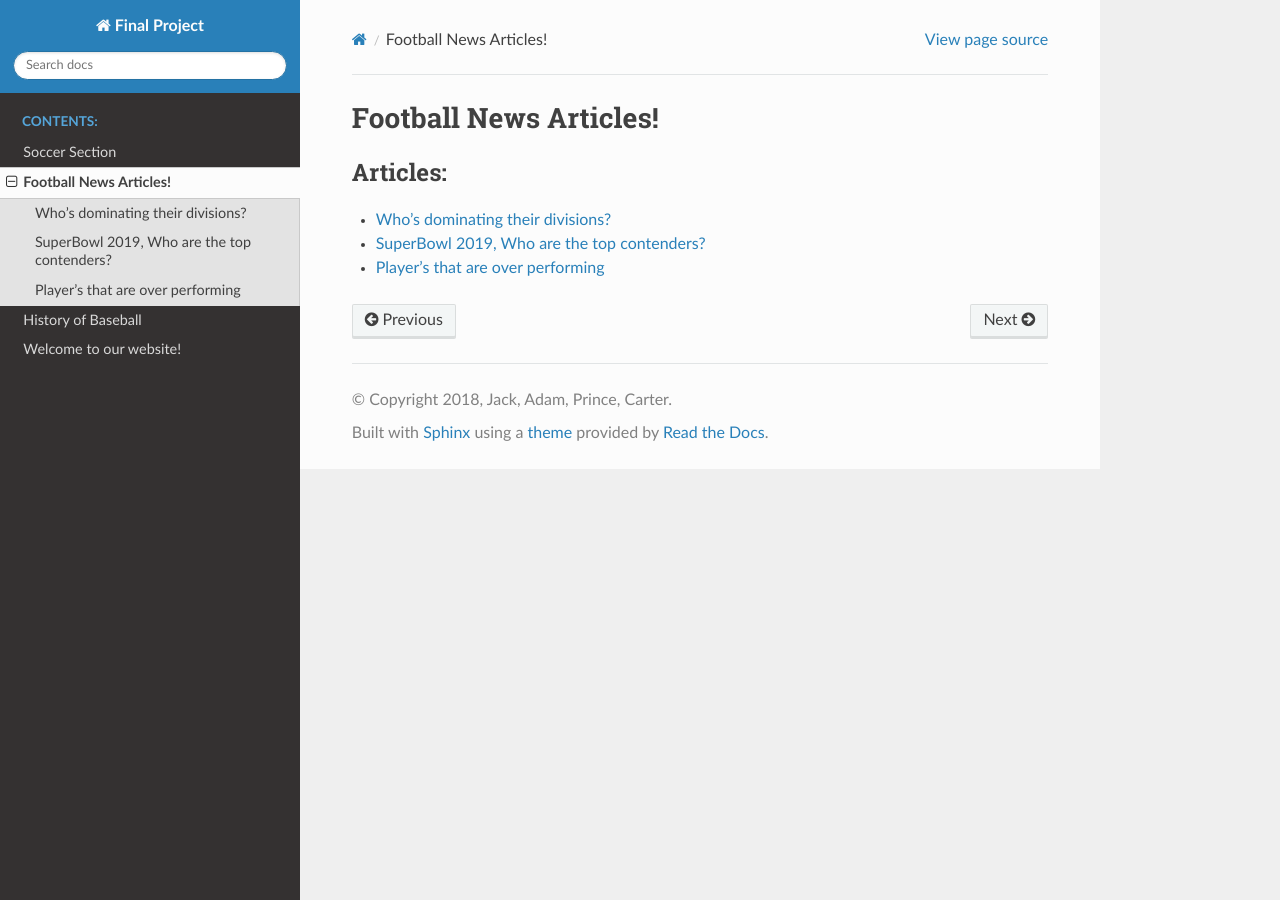
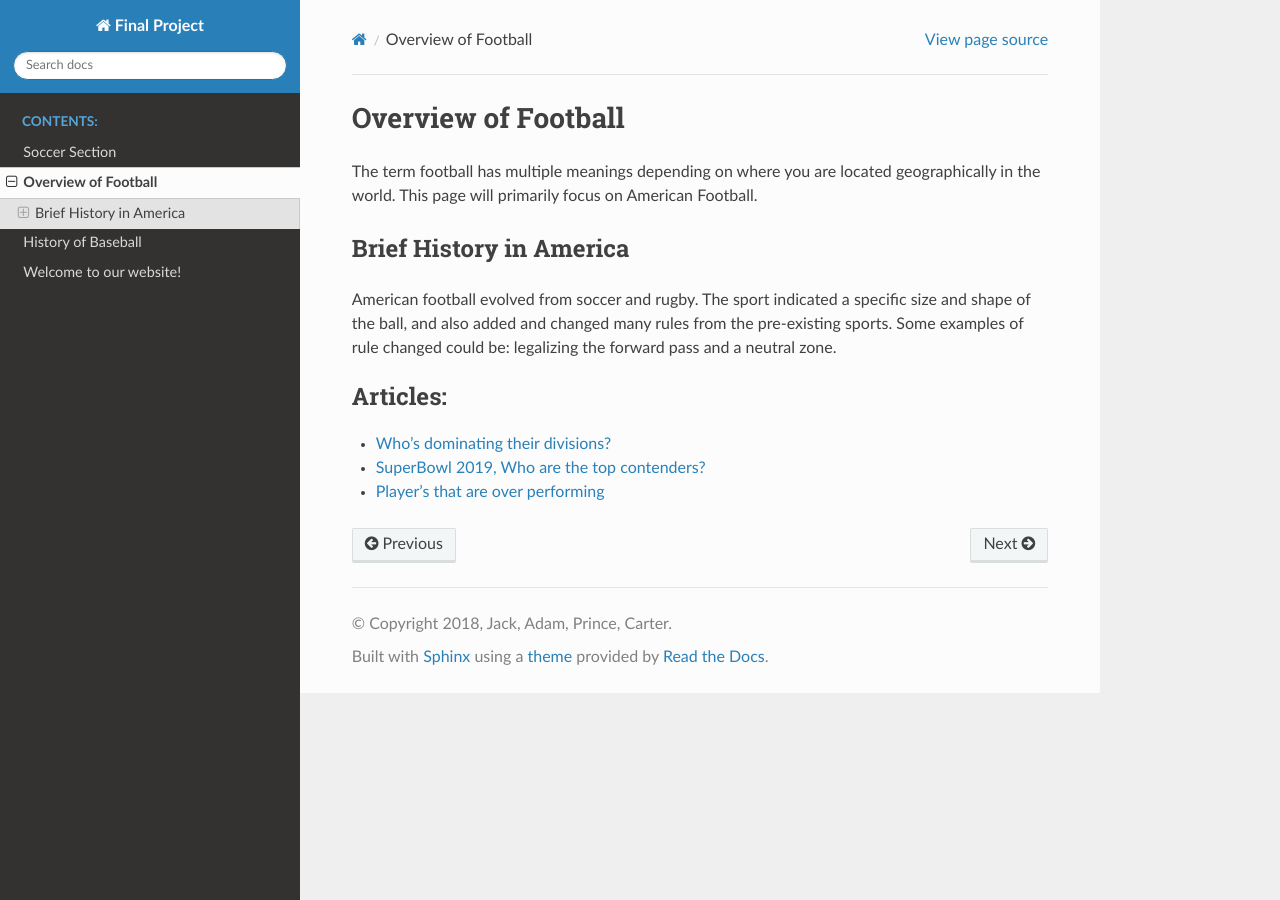
Before and after one commit to jarndt4/sports_final_project, a Sphinx documentation site: the page built from source/football/index.rst, in a window 1280 px wide. Built offline with Sphinx 7.4.7 and the Read the Docs theme 2.0.0, drawn with Linux system fonts in a browser that asks for light colours.

Commit message:
Current contents created for football pages

```diff
--- a/source/football/index.rst
+++ b/source/football/index.rst
@@ -1,8 +1,20 @@
-Football News Articles!
-=======================
+Overview of Football
+====================
+
+The term football has multiple meanings depending on where you are located
+geographically in the world. This page will primarily focus on American
+Football.
+
+Brief History in America
+------------------------
+
+American football evolved from soccer and rugby. The sport indicated a specific
+size and shape of the ball, and also added and changed many rules from the
+pre-existing sports. Some examples of rule changed could be: legalizing the
+forward pass and a neutral zone.
 
 .. toctree::
-   :maxdepth: 2
+   :maxdepth: 1
    :caption: Articles:
 
    01top_teams/top_teams
```
Also changed, not shown: source/football/02superbowl_pred2019/superbowl_prediction.rst (line endings or trailing spaces), source/football/03top_players/top_players.rst (line endings or trailing spaces), source/index.rst (line endings or trailing spaces).
